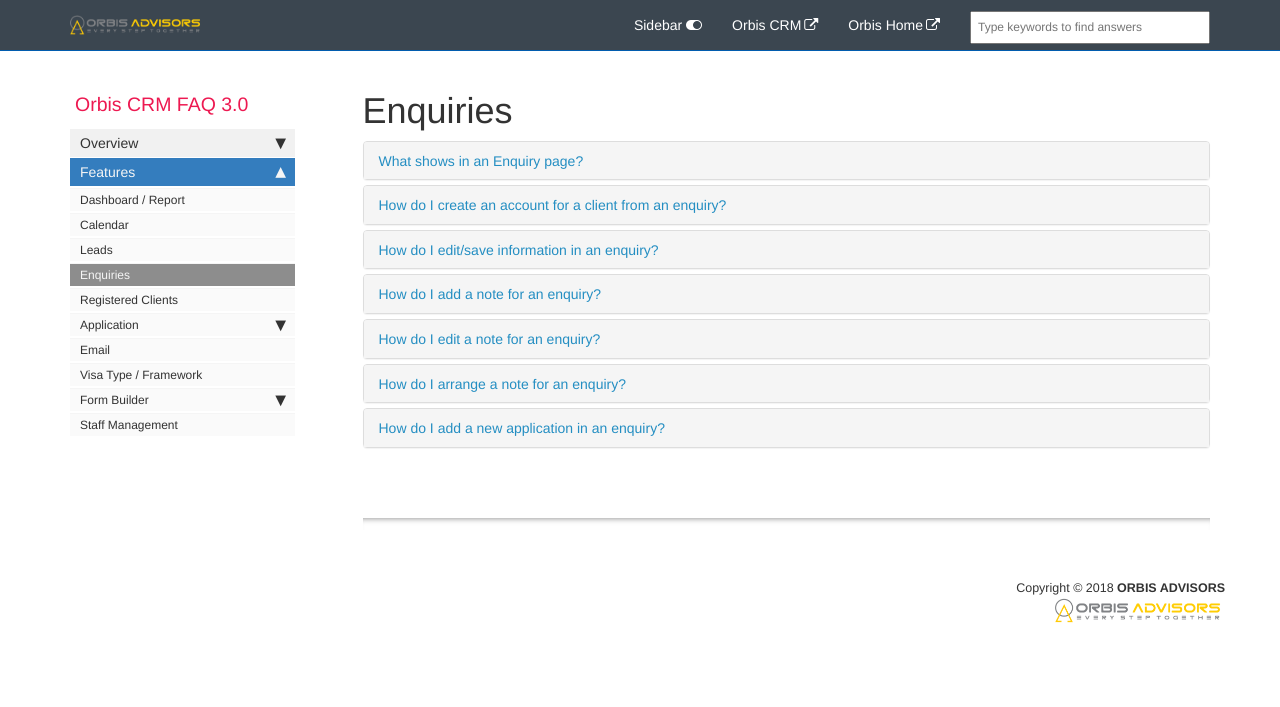
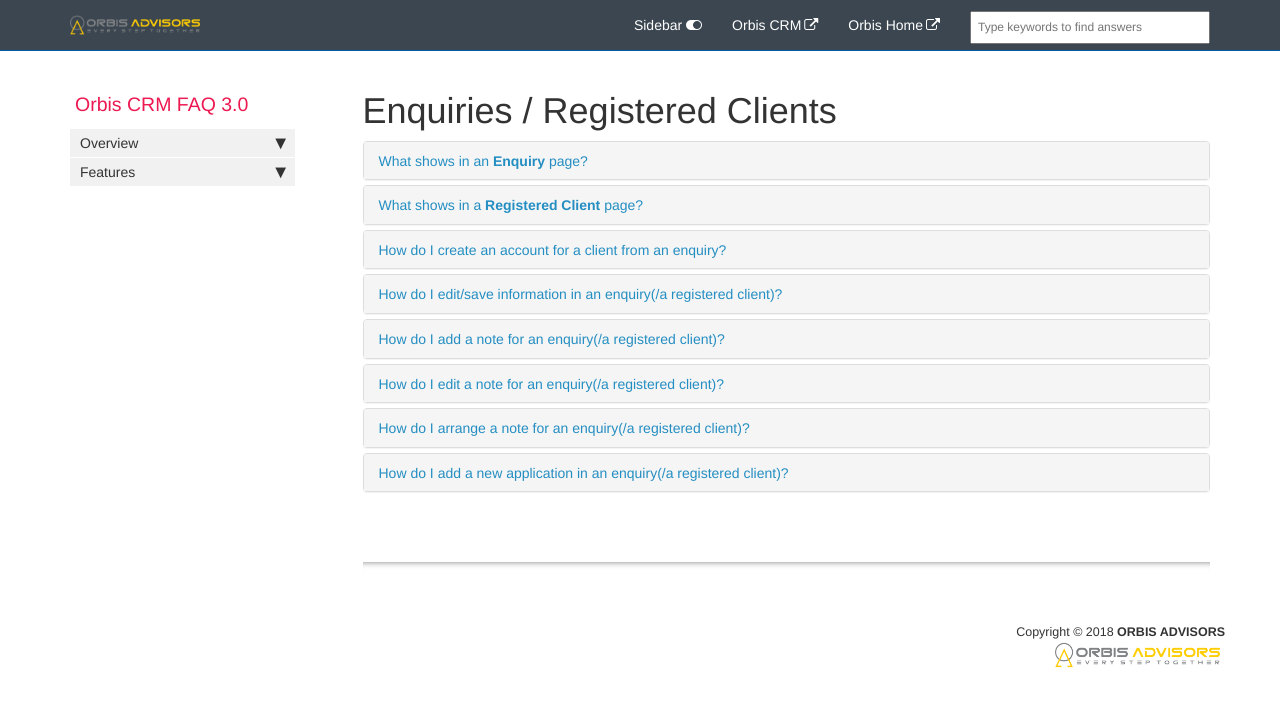
Before and after one commit to ndkhaivn/orbiscrm, a Jekyll site: the page built from pages/orbiscrm.faq/faq.enquiries.md, in a window 1280 px wide. Shown: the top 707 px of the page. Built offline with Jekyll 4.4.1, drawn with Linux system fonts in a browser that asks for light colours; comment, search, counter and statistics services are not loaded.

Commit message:
Merge clients and enquiries

```diff
--- a/pages/orbiscrm.faq/faq.enquiries.md
+++ b/pages/orbiscrm.faq/faq.enquiries.md
@@ -1,8 +1,8 @@
 ---
-title: Enquiries
-permalink: faq.enquiries.html
+title: Enquiries / Registered Clients
+permalink: faq.enquiries_clients.html
 sidebar: orbis_sidebar
-keywords: enquiries, enquiry, potential, create account, client, application, add, files, Dropbox, reference, personal details
+keywords: enquiries, enquiry, potential, create account, client, application, add, files, Dropbox, reference, personal details, unregistered, client, registered
 toc: false
 folder: orbiscrm.faq
 ---
@@ -12,7 +12,7 @@
         <div class="panel-heading">
             <h4 class="panel-title">
                 <a class="noCrossRef accordion-toggle" data-toggle="collapse" data-parent="#accordion" href="#what-shows-in-an-enquiry-page">
-                    What shows in an Enquiry page?
+                    What shows in an <b>Enquiry</b> page?
                 </a>
             </h4>
         </div>
@@ -23,6 +23,58 @@
                     <li>【<b>Create Account</b>】Button
                     </li>
                     <li> Enquiry【<b>Name</b>】,【<b>Status</b>】,【<b>Reference ID</b>】
+                    </li>
+                    <li>【<b>Notes</b>】Section
+                    </li>
+                    <li>【<b>Applications</b>】Section
+                    </li>
+                    <li>【<b>Navigation</b>】Bar
+                    </li>
+                    <li>【<b>Files</b>】Section
+                    </li>
+                    <li>【<b>Personal Details</b>】Section
+                        <ul style="font-size: smaller">
+                            <li>Full Name</li>
+                            <li>Other Name</li>
+                            <li>Gender</li>
+                            <li>Date of Birth</li>
+                            <li>Relationship Status</li>
+                            <li>Mobile Number</li>
+                            <li>Email Address</li>
+                            <li>Address</li>
+                        </ul>
+                    </li>
+                    <li>【<b>Other Information</b>】Section
+                        <ul style="font-size: smaller">
+                            <li>Passport Number</li>
+                            <li>Country of Passport</li>
+                            <li>Current VISA</li>
+                            <li>Expiry Date</li>
+                            <li>Highest Education Level</li>
+                            <li>Date Completed</li>
+                            <li>VISA Refusal</li>
+                        </ul>
+                    </li>
+                </ol>
+            </div>
+        </div>
+    </div>
+    <!-- /.panel -->
+    <div class="panel panel-default">
+        <div class="panel-heading">
+            <h4 class="panel-title">
+                <a class="noCrossRef accordion-toggle" data-toggle="collapse" data-parent="#accordion" href="#what-shows-in-a-registered-client-page">
+                What shows in a <b>Registered Client</b> page?
+                </a>
+            </h4>
+        </div>
+        <div id="what-shows-in-a-registered-client-page" class="panel-collapse collapse noCrossRef">
+            <div class="panel-body">
+                <img src="images/registered_clients/registered_client.png" alt="registered_client.png" style="width: 95%"><br>
+                <ol>
+                    <li>【<b>Create Account</b>】Button
+                    </li>
+                    <li> Client【<b>Name</b>】,【<b>Status</b>】,【<b>Reference ID</b>】
                     </li>
                     <li>【<b>Notes</b>】Section
                     </li>
@@ -88,16 +140,17 @@
     <div class="panel panel-default">
         <div class="panel-heading">
             <h4 class="panel-title">
-                <a class="noCrossRef accordion-toggle" data-toggle="collapse" data-parent="#accordion" href="#how-do-i-edit-save-information-in-an-enquiry">
-                    How do I edit/save information in an enquiry?
+                <a class="noCrossRef accordion-toggle" data-toggle="collapse" data-parent="#accordion" href="#how-do-i-edit-save-information-in-an-enquiry-a-registered-client">
+                    How do I edit/save information in an enquiry(/a registered client)?
                 </a>
             </h4>
         </div>
-        <div id="how-do-i-edit-save-information-in-an-enquiry" class="panel-collapse collapse noCrossRef">
+        <div id="how-do-i-edit-save-information-in-an-enquiry-a-registered-client" class="panel-collapse collapse noCrossRef">
             <div class="panel-body">
                 <ol>
                     <li>
-                        Navigate to the specific【<b>Enquiry</b>】that you want to add or edit information for.
+                        Navigate to the specific <b>Enquiry</b> that you want to add or edit information for<br>
+                        (<b>OR</b> Navigate to the specific <b>Client</b>)
                     </li>
                     <li>
                         Click the【<b>Edit</b>】<img src="images/enquiries/enquiries-edit.png" alt="enquiries-edit.png" style="width: 4%"> button.
@@ -116,15 +169,16 @@
     <div class="panel panel-default">
         <div class="panel-heading">
             <h4 class="panel-title">
-                <a class="noCrossRef accordion-toggle" data-toggle="collapse" data-parent="#accordion" href="#how-do-i-add-a-note-of-an-enquiry">
-                    How do I add a note for an enquiry?
+                <a class="noCrossRef accordion-toggle" data-toggle="collapse" data-parent="#accordion" href="#how-do-i-add-a-note-for-an-enquiry-a-registered-client">
+                    How do I add a note for an enquiry(/a registered client)?
                 </a>
             </h4>
         </div>
-        <div id="how-do-i-add-a-note-of-an-enquiry" class="panel-collapse collapse noCrossRef">
+        <div id="how-do-i-add-a-note-for-an-enquiry-a-registered-client" class="panel-collapse collapse noCrossRef">
             <div class="panel-body">
                 <ol>
-                    <li>Navigate to the specific【<b>Enquiry</b>】>【<b>Notes</b>】section that you want to add the note.
+                    <li>Navigate to the specific <b>Enquiry</b> > <b>Notes</b> section that you want to add the note<br>
+                        (<b>OR</b> Navigate to the specific <b>Client</b> > <b>Notes</b> section)
                     </li>
                     <li>Click the【<b>+ New Note</b>】button.
                     </li>
@@ -140,15 +194,16 @@
     <div class="panel panel-default">
         <div class="panel-heading">
             <h4 class="panel-title">
-                <a class="noCrossRef accordion-toggle" data-toggle="collapse" data-parent="#accordion" href="#how-do-i-edit-a-note-of-an-enquiry">
-                    How do I edit a note for an enquiry?
+                <a class="noCrossRef accordion-toggle" data-toggle="collapse" data-parent="#accordion" href="#how-do-i-edit-a-note-for-an-enquiry-a-registered-client">
+                    How do I edit a note for an enquiry(/a registered client)?
                 </a>
             </h4>
         </div>
-        <div id="how-do-i-edit-a-note-of-an-enquiry" class="panel-collapse collapse noCrossRef">
+        <div id="how-do-i-edit-a-note-for-an-enquiry-a-registered-client" class="panel-collapse collapse noCrossRef">
             <div class="panel-body">
                 <ol>
-                    <li>Navigate to the specific【<b>Enquiry</b>】>【<b>Notes</b>】section that you want to edit the note.
+                    <li>Navigate to the specific <b>Enquiry</b> > <b>Notes</b> section that you want to edit the note<br>
+                        (<b>OR</b> Navigate to the specific <b>Client</b> > <b>Notes</b> section)
                     </li>
                     <li>Click in the note content that you want to edit.
                     </li>
@@ -164,15 +219,16 @@
     <div class="panel panel-default">
         <div class="panel-heading">
             <h4 class="panel-title">
-                <a class="noCrossRef accordion-toggle" data-toggle="collapse" data-parent="#accordion" href="#how-do-i-arrange-a-note-of-an-enquiry">
-                    How do I arrange a note for an enquiry?
+                <a class="noCrossRef accordion-toggle" data-toggle="collapse" data-parent="#accordion" href="#how-do-i-arrange-a-note-for-an-enquiry-a-registered-client">
+                    How do I arrange a note for an enquiry(/a registered client)?
                 </a>
             </h4>
         </div>
-        <div id="how-do-i-arrange-a-note-of-an-enquiry" class="panel-collapse collapse noCrossRef">
+        <div id="how-do-i-arrange-a-note-for-an-enquiry-a-registered-client" class="panel-collapse collapse noCrossRef">
             <div class="panel-body">
                 <ol>
-                    <li>Navigate to the specific【<b>Enquiry</b>】>【<b>Notes</b>】section that you want to arrange the notes.
+                    <li>Navigate to the specific <b>Enquiry</b> > <b>Notes</b> section that you want to arrange the notes<br>
+                        (<b>OR</b> Navigate to the specific <b>Client</b> > <b>Notes</b> section)
                     </li>
                     <li>Click and <span style="color: red">Drag</span> the note (outside the text area) to the suitable order that you want to arrange.
                     </li>
@@ -186,21 +242,22 @@
     <div class="panel panel-default">
         <div class="panel-heading">
             <h4 class="panel-title">
-                <a class="noCrossRef accordion-toggle" data-toggle="collapse" data-parent="#accordion" href="#how-do-i-add-a-new-application-in-an-enquiry">
-                    How do I add a new application in an enquiry?
+                <a class="noCrossRef accordion-toggle" data-toggle="collapse" data-parent="#accordion" href="#how-do-i-add-a-new-application-in-an-enquiry-a-registered-client">
+                    How do I add a new application in an enquiry(/a registered client)?
                 </a>
             </h4>
         </div>
-        <div id="how-do-i-add-a-new-application-in-an-enquiry" class="panel-collapse collapse noCrossRef">
+        <div id="how-do-i-add-a-new-application-in-an-enquiry-a-registered-client" class="panel-collapse collapse noCrossRef">
             <div class="panel-body">
                 <ol>
-                    <li>Navigate to the specific【<b>Enquiry</b>】>【<b>Applications</b>】section
+                    <li>Navigate to the specific <b>Enquiry</b> > <b>Applications</b> section<br>
+                        (<b>OR</b> Navigate to the specific <b>Client</b> > <b>Applications</b> section
                     </li>
                     <li>Click the【<b>+ New Application</b>】button
                     </li>
-                    <li>Confirm the【<b>Client</b>】Name
+                    <li>Confirm the <b>Client Name</b>
                     </li>
-                    <li>Select the【<b>Visa Type</b>】
+                    <li>Select the <b>Visa Type</b>
                     </li>
                     <li>Click the【<b>Submit</b>】button
                     </li>
```
Also changed, not shown: pages/orbiscrm.faq/faq.registered_clients.md (deleted, +0 -191 lines).
